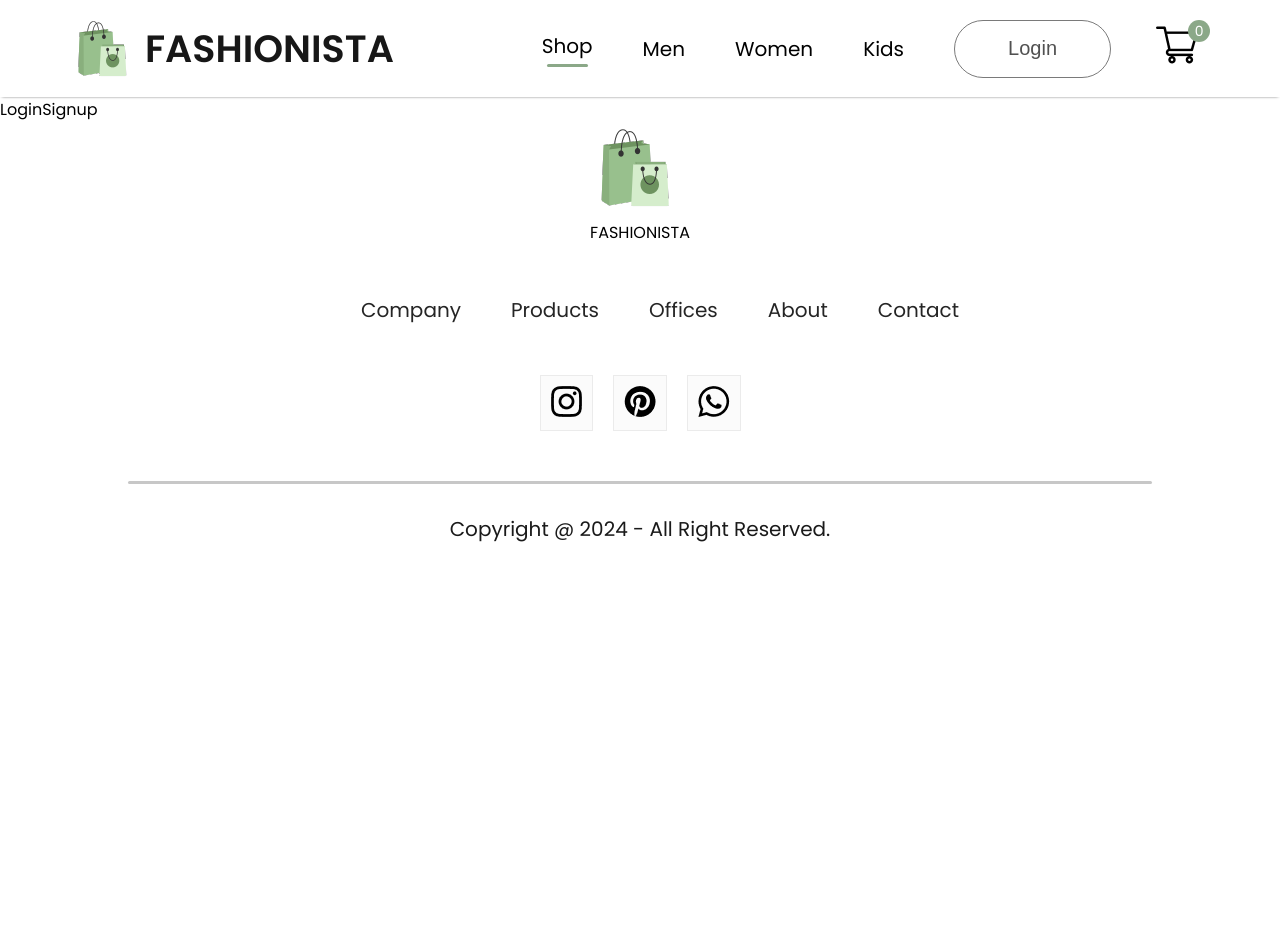
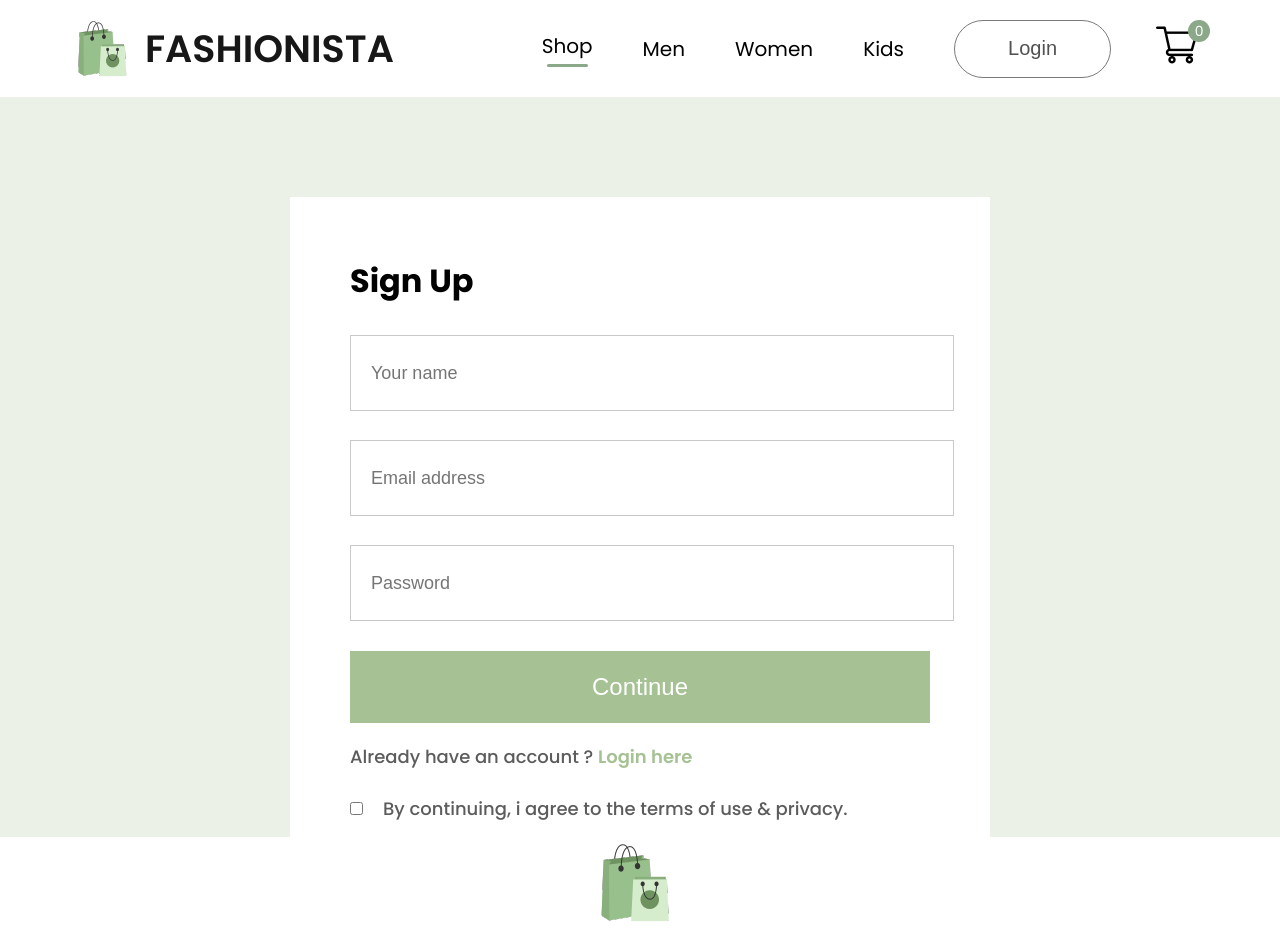
Before and after one commit to nkduyenpham/reactjs-ecom, a React (Vite) app: page /login in a window 1280 px wide. Shown: the top 939 px of the page. Before the commit the page ends 800 px from the top, so only its background shows below. Built offline with nearby package versions, Linux system fonts and the light colour scheme.

Commit message:
setup LoginSignup page

```diff
--- a/src/Components/Hero/Hero.css
+++ b/src/Components/Hero/Hero.css
@@ -1,6 +1,6 @@
 .hero {
     height: 100vh;
-    /* background: linear-gradient(180deg, white, #a6c294 60%); */
+    /* background: linear-gradient(180deg, ebf1e7 0, #a6c294 60%); */
     display: flex;
 }
 
--- a/src/Components/NewsLetter/NewsLetter.css
+++ b/src/Components/NewsLetter/NewsLetter.css
@@ -8,7 +8,7 @@
     margin: auto;
     padding: 0px 140px;
     margin-bottom: 150px;
-    background: linear-gradient(180deg, #fde1ff 0%, #e1ffea22 60%);
+    background: linear-gradient(180deg, #ebf1e7 0%, #e1ffea22 60%);
     gap: 30px;
 }
 
--- a/src/Components/Offers/Offers.css
+++ b/src/Components/Offers/Offers.css
@@ -5,7 +5,7 @@
     margin: auto;
     padding: 0px 140px;
     margin-bottom: 150px;
-    background: linear-gradient(180deg, #fde1ff 0%, #e1ffea22 60%);
+    background: linear-gradient(180deg, #ebf1e7 0%, #e1ffea22 60%);
 }
 
 .offers-left {
--- a/src/Pages/LoginSignup.jsx
+++ b/src/Pages/LoginSignup.jsx
@@ -1,8 +1,24 @@
 import React from 'react'
+import './Styles/LoginSignup.css'
 
 const LoginSignup = () => {
     return (
-        <div>LoginSignup</div>
+        <div className="loginsignup">
+            <div className="loginsignup-container">
+                <h1>Sign Up</h1>
+                <div className="loginsignup-fields">
+                    <input type="text" placeholder='Your name' />
+                    <input type="email" placeholder='Email address' />
+                    <input type="password" placeholder='Password' />
+                </div>
+                <button>Continue</button>
+                <p className="loginsignup-login">Already have an account ? <span>Login here</span></p>
+                <div className="loginsignup-agree">
+                    <input type="checkbox" name='' id='' />
+                    <p>By continuing, i agree to the terms of use & privacy.</p>
+                </div>
+            </div>
+        </div>
     )
 }
 
--- /dev/null
+++ b/src/Pages/Styles/LoginSignup.css
@@ -0,0 +1,69 @@
+.loginsignup {
+    width: 100%;
+    height: 80vh;
+    background: #ebf1e7;
+    padding-top: 100px;
+}
+
+.loginsignup-container {
+    width: 580px;
+    height: 600px;
+    background: white;
+    margin: auto;
+    padding: 40px 60px;
+}
+
+.loginsignup-container h1 {
+    margin: 20px 0px;
+}
+
+.loginsignup-fields {
+    display: flex;
+    flex-direction: column;
+    gap: 29px;
+    margin-top: 30px;
+}
+
+.loginsignup-fields input {
+    height: 72px;
+    width: 100%;
+    padding-left: 20px;
+    border: 1px solid #c9c9c9;
+    outline: none;
+    color: #5c5c5c;
+    font-size: 18px;
+}
+
+.loginsignup-container button {
+    width: 580px;
+    height: 72px;
+    color: white;
+    background: #a6c294;
+    margin-top: 30px;
+    border: none;
+    font-size: 24px;
+    font-weight: 500;
+    cursor: pointer;
+}
+
+.loginsignup-login {
+    margin-top: 20px;
+    color: #5c5c5c;
+    font-size: 18px;
+    font-weight: 500;
+}
+
+.loginsignup-login span {
+    color: #a6c294;
+    font-weight: 600;
+}
+
+.loginsignup-agree {
+    display: flex;
+    align-items: center;
+    margin-top: 25px;
+    gap: 20px;
+    color: #5c5c5c;
+    font-size: 18px;
+    font-weight: 500;
+}
```
